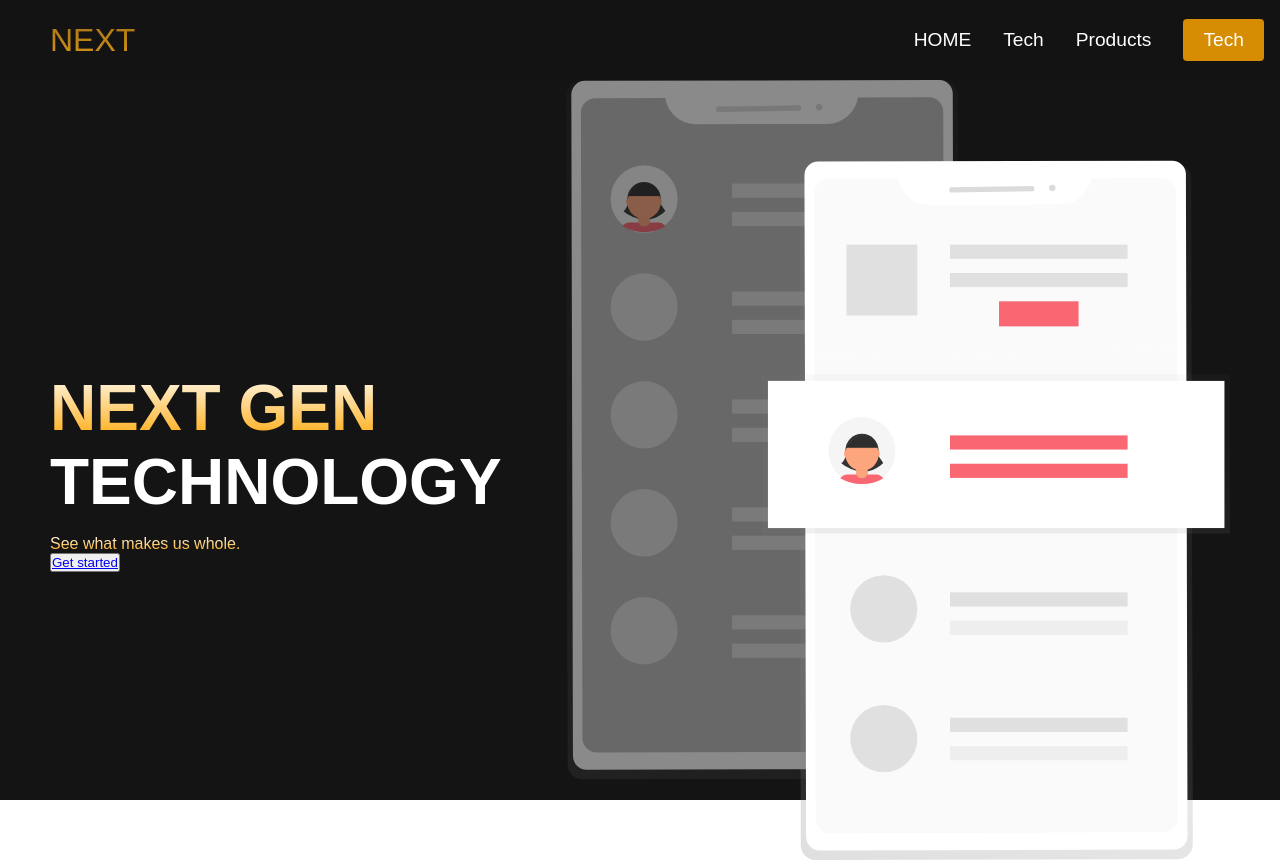
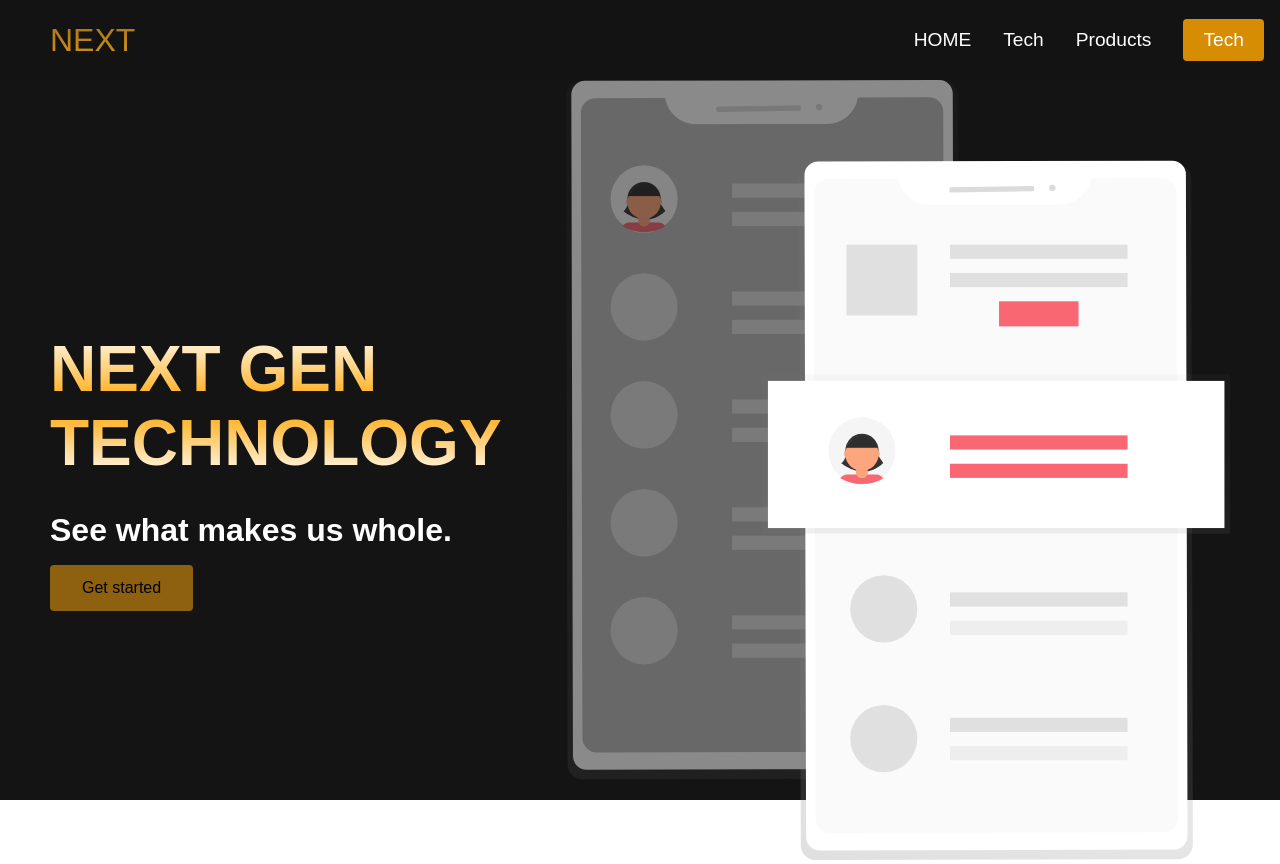
Before and after one commit to MorgooN/psychic-waffle, a plain HTML site: page VRtechSite/index.html in a window 1280 px wide. Drawn offline with Linux system fonts and the light colour scheme.

Commit message:
new fonts added, signs in hero section completed

```diff
--- a/VRtechSite/index.html
+++ b/VRtechSite/index.html
@@ -5,6 +5,9 @@
     <meta name="viewport" content="width=device-width, initial-scale=1.0">
     <title>Next web</title>
     <link rel="stylesheet" href="styles.css"/>
+    <link rel="preconnect" href="https://fonts.googleapis.com">
+<link rel="preconnect" href="https://fonts.gstatic.com" crossorigin>
+<link href="https://fonts.googleapis.com/css2?family=Oswald:wght@300&display=swap" rel="stylesheet">
 </head>
 <body>
     <!--Navbar section-->
--- a/VRtechSite/styles.css
+++ b/VRtechSite/styles.css
@@ -242,6 +242,8 @@
 .main__container h2{
     font-size: 4rem;
     background-color: white;
+    background-image: linear-gradient(to top,#ffffffee 0%,
+    orange 100%);
     background-size: 100%;
     -webkit-background-clip: text;
     -moz-background-clip: text;
@@ -250,19 +252,56 @@
 }
 
 .main__container p{
-    margin-top: 1rem;
-    font-size: 1rem;
-    background-color: rgb(247, 247, 247);
-    background-image: linear-gradient(to top,orange 0%,
-    #ffffffee 100%);
-    background-size: 100%;
-    -webkit-background-clip: text;
-    -moz-background-clip: text;
-    -webkit-text-fill-color: transparent;
-    -moz-text-fill-color: transparent;
+    margin-top: 2rem;
+    font-size: 2rem;
+    font-weight: 700;
+    color:#fff;
 }
 
-.main__container a{
+.main__btn{
+    font-size: 1rem;
+    background-color: rgb(141, 97, 16);
+    padding: 14px 32px;
+    border:none;
+    border-radius: 4px;
+    color: #fff;
+    margin-top: 1rem;
+    cursor: pointer;
+    position: relative;
+    transition: all 0.35s;
+    outline: none;
+}
 
+.main__btn a{
+    position: relative;
+    z-index: 2;
+    color:black;
+    text-decoration: none;
 
 }
+
+.main__btn::after{
+    position: absolute;
+    content: '';
+    top:0;
+    left:0;
+    width: 0;
+    height: 100%;
+    background: white;
+    transition: 0.5s;
+    border-radius: 4px;
+
+}
+
+.main__btn:hover{
+    color:#fff;
+}
+
+.main__btn:hover:after{
+    width: 100%;
+}
+
+.main__img--container{
+    text-align: center;
+
+}
```
